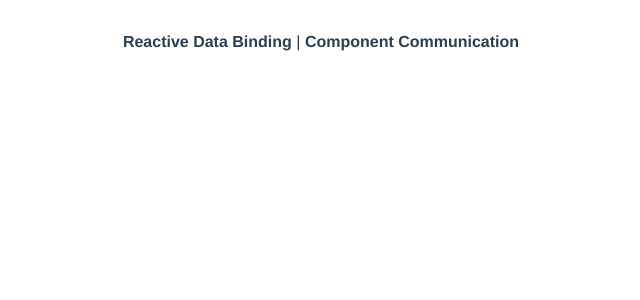
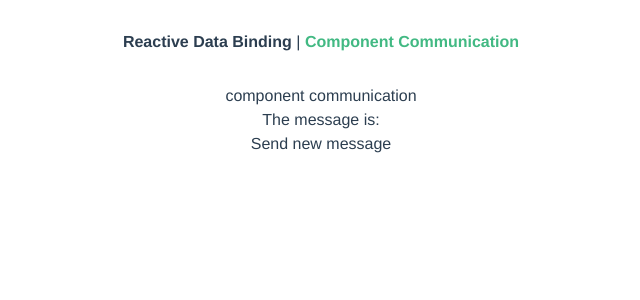
Before and after one commit to FiorellaEffio/clearesult-demo, a Vue app: page /component-communication in a window 1280 px wide. Shown: the top 300 px of the page, without its empty margins (319-959 px from the left). Built offline with nearby package versions, Linux system fonts and the light colour scheme.

Commit message:
feat: component communication

```diff
--- a/src/App.vue
+++ b/src/App.vue
@@ -1,7 +1,7 @@
 <template>
   <nav>
     <router-link to="/">Reactive Data Binding</router-link> |
-    <router-link to="/about">Component Communication</router-link>
+    <router-link to="/component-communication">Component Communication</router-link>
   </nav>
   <router-view/>
 </template>
--- /dev/null
+++ b/src/components/ChildComponent.vue
@@ -0,0 +1,7 @@
+<script setup>
+defineProps(['message'])
+</script>
+
+<template>
+  <p>The message is: {{ message }}</p>
+</template>
--- a/src/router/index.js
+++ b/src/router/index.js
@@ -7,6 +7,14 @@ const routes = [
     name: 'reactive-data-binding',
     component: ReactiveDataBinding
   },
+  {
+    path: '/component-communication',
+    name: 'component-communication',
+    // route level code-splitting
+    // this generates a separate chunk (about.[hash].js) for this route
+    // which is lazy-loaded when the route is visited.
+    component: () => import(/* webpackChunkName: "about" */ '../views/ComponentCommunication.vue')
+  },
 ]
 
 const router = createRouter({
--- /dev/null
+++ b/src/views/ComponentCommunication.vue
@@ -0,0 +1,25 @@
+<script setup>
+import { ref } from 'vue'
+import ChildComponent from '@/components/ChildComponent.vue';
+
+const message = ref('')
+const generateNewMessage = () => {
+  message.value = (Math.random() + 1).toString(36).substring(7);
+}
+
+</script>
+
+<template>
+  <!--
+  - Component Communication:
+  Create two Vue 3 components - a parent and a child component.
+  The parent component should have a button; when the button is clicked, it should send a message to the child component.
+  The child component should display the received message.-->
+  <h1>component communication</h1>
+  <div class="flex flex-col">
+    <div>
+      <ChildComponent :message="message"/>
+      <button @click="generateNewMessage">Send new message</button>
+    </div>
+  </div>
+</template>
```
